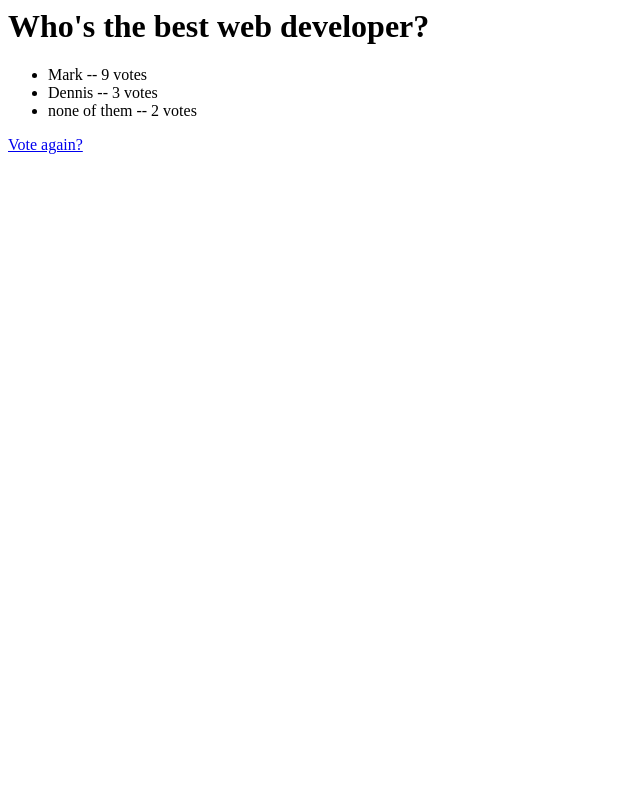
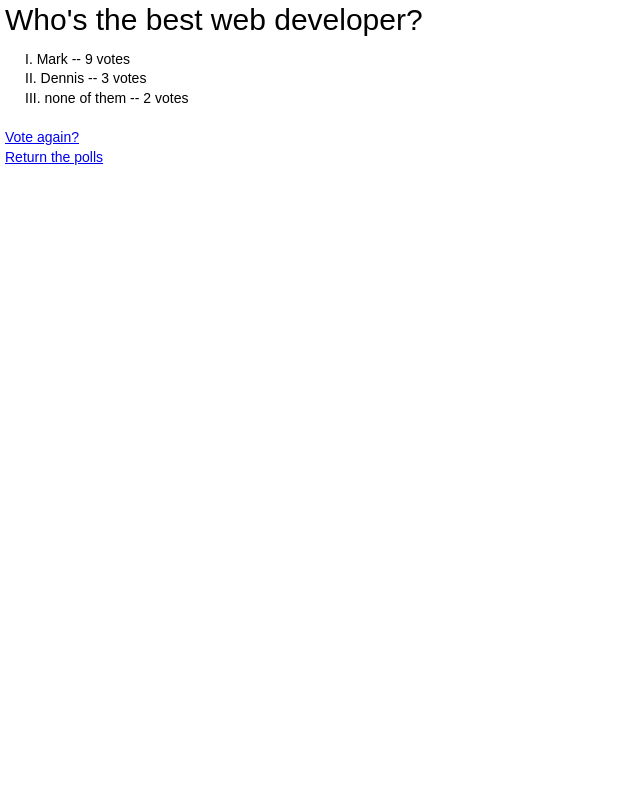
Before and after one commit to Markwaardig/Assessment, a Django app: page /polls/2/results/ in a window 1280 px wide. Shown: the whole page, without its empty margins (0-640 px from the left). Run offline with Django 3.2, Linux system fonts and the light colour scheme; data comes from the database, SQL or seed files in the repository; both versions use the stored data as it was after the commit.

Commit message:
last touches to the layout plus a inserted a couple of comments

```diff
--- a/Marksenv/ProjectM/ProjectM/settings.py
+++ b/Marksenv/ProjectM/ProjectM/settings.py
@@ -30,7 +30,6 @@ ALLOWED_HOSTS = []
 
 
 # Application definition
-
 INSTALLED_APPS = (
     'django.contrib.admin',
     'django.contrib.auth',
--- a/Marksenv/ProjectM/ProjectM/urls.py
+++ b/Marksenv/ProjectM/ProjectM/urls.py
@@ -2,9 +2,6 @@ from django.conf.urls import patterns, include, url
 from django.contrib import admin
 
 urlpatterns = patterns('',
-    # Examples:
-    # url(r'^$', 'ProjectM.views.home', name='home'),
-    # url(r'^blog/', include('blog.urls')),
     url(r'^polls/', include('polls.urls', namespace="polls")),
     url(r'^admin/', include(admin.site.urls)),
 )
--- /dev/null
+++ b/Marksenv/ProjectM/polls/static/polls/reset.css
@@ -0,0 +1,48 @@
+/* http://meyerweb.com/eric/tools/css/reset/
+   v2.0 | 20110126
+   License: none (public domain)
+*/
+
+html, body, div, span, applet, object, iframe,
+h1, h2, h3, h4, h5, h6, p, blockquote, pre,
+a, abbr, acronym, address, big, cite, code,
+del, dfn, em, img, ins, kbd, q, s, samp,
+small, strike, strong, sub, sup, tt, var,
+b, u, i, center,
+dl, dt, dd, ol, ul, li,
+fieldset, form, label, legend,
+table, caption, tbody, tfoot, thead, tr, th, td,
+article, aside, canvas, details, embed,
+figure, figcaption, footer, header, hgroup,
+menu, nav, output, ruby, section, summary,
+time, mark, audio, video {
+	margin: 0;
+	padding: 0;
+	border: 0;
+	font-size: 100%;
+	font: inherit;
+	vertical-align: baseline;
+}
+/* HTML5 display-role reset for older browsers */
+article, aside, details, figcaption, figure,
+footer, header, hgroup, menu, nav, section {
+	display: block;
+}
+body {
+	line-height: 1;
+}
+ol, ul {
+	list-style: none;
+}
+blockquote, q {
+	quotes: none;
+}
+blockquote:before, blockquote:after,
+q:before, q:after {
+	content: '';
+	content: none;
+}
+table {
+	border-collapse: collapse;
+	border-spacing: 0;
+}
--- /dev/null
+++ b/Marksenv/ProjectM/polls/static/polls/style.css
@@ -0,0 +1,38 @@
+/*CSS Reset*/
+@import url("reset.css");
+
+body {
+	font-family: Arial;
+	font-size: 14px;
+	margin-left: 5px;
+	line-height: 140%;
+}
+
+h1 {
+	font-size: 30px;
+	margin: 10px 0 20px 0;
+}
+
+a:visited {color: orange;}
+
+input[type=submit] {
+	width: 110px;
+	height: 30px;
+	margin-top: 20px;
+	background-color: orange;
+  	border: 2px solid orange;
+  	color:white;
+}
+input[type=submit]:hover {
+	background-color: white;
+	color: orange;
+}
+
+ul {
+	list-style-type: upper-roman;
+	list-style-position: inside;
+}
+li{
+	display: list-item;
+	margin-left: 20px;
+}
--- a/Marksenv/ProjectM/polls/templates/polls/detail.html
+++ b/Marksenv/ProjectM/polls/templates/polls/detail.html
@@ -1,3 +1,7 @@
+{% load staticfiles %}
+<!-- link to the stylesheet -->
+<link rel="stylesheet" type="text/css" href="{% static 'polls/style.css' %}" />
+
 <h1>{{ question.question_text }}</h1>
 
 {% if error_message %}<p><strong>{{ error_message }}</strong></p>{% endif %}
--- a/Marksenv/ProjectM/polls/templates/polls/index.html
+++ b/Marksenv/ProjectM/polls/templates/polls/index.html
@@ -1,4 +1,8 @@
-<h1>Wich is your favortie poll</h1>
+{% load staticfiles %}
+<!-- link to the stylesheet -->
+<link rel="stylesheet" type="text/css" href="{% static 'polls/style.css' %}" />
+
+<h1>Choose you favorite poll...</h1>
 
 {% if latest_question_list %}
     <ul>
--- a/Marksenv/ProjectM/polls/templates/polls/results.html
+++ b/Marksenv/ProjectM/polls/templates/polls/results.html
@@ -1,3 +1,7 @@
+{% load staticfiles %}
+<!-- link to the stylesheet -->
+<link rel="stylesheet" type="text/css" href="{% static 'polls/style.css' %}" />
+
 <h1>{{ question.question_text }}</h1>
 
 <ul>
@@ -5,5 +9,6 @@
     <li>{{ choice.choice_text }} -- {{ choice.votes }} vote{{ choice.votes|pluralize }}</li>
 {% endfor %}
 </ul>
-
-<a href="{% url 'polls:detail' question.id %}">Vote again?</a>
+<br>
+<a href="{% url 'polls:detail' question.id %}">Vote again?</a><br>
+<a href="http://localhost:8000/polls/">Return the polls</a>
--- a/Marksenv/ProjectM/polls/tests.py
+++ b/Marksenv/ProjectM/polls/tests.py
@@ -46,7 +46,6 @@ class QuestionMethodTests(TestCase):
         return Question.objects.create(question_text=question_text,
                                        pub_date=time)
 
-#
 class QuestionViewTests(TestCase):
 
     def test_index_view_with_no_questions(self):
--- a/Marksenv/ProjectM/polls/urls.py
+++ b/Marksenv/ProjectM/polls/urls.py
@@ -1,5 +1,4 @@
 from django.conf.urls import patterns, url
-
 from polls import views
 
 urlpatterns = patterns('',
--- a/Marksenv/ProjectM/polls/views.py
+++ b/Marksenv/ProjectM/polls/views.py
@@ -2,9 +2,7 @@ from django.shortcuts import get_object_or_404, render
 from django.http import HttpResponseRedirect
 from django.core.urlresolvers import reverse
 from django.views import generic
-
 from django.utils import timezone
-
 from polls.models import Choice, Question
 
 class IndexView(generic.ListView):
@@ -36,7 +34,7 @@ class ResultsView(generic.DetailView):
     template_name = 'polls/results.html'
 
 
-# This wil happen after you have voted...
+# what wil happen after you have voted or ... what will happen if you try to vote without making a choice
 def vote(request, question_id):
     p = get_object_or_404(Question, pk=question_id)
     try:
```
Also changed, not shown: Marksenv/ProjectM/polls/models.py (+4 -3 lines), Marksenv/ProjectM/db.sqlite3, 5 other files.
